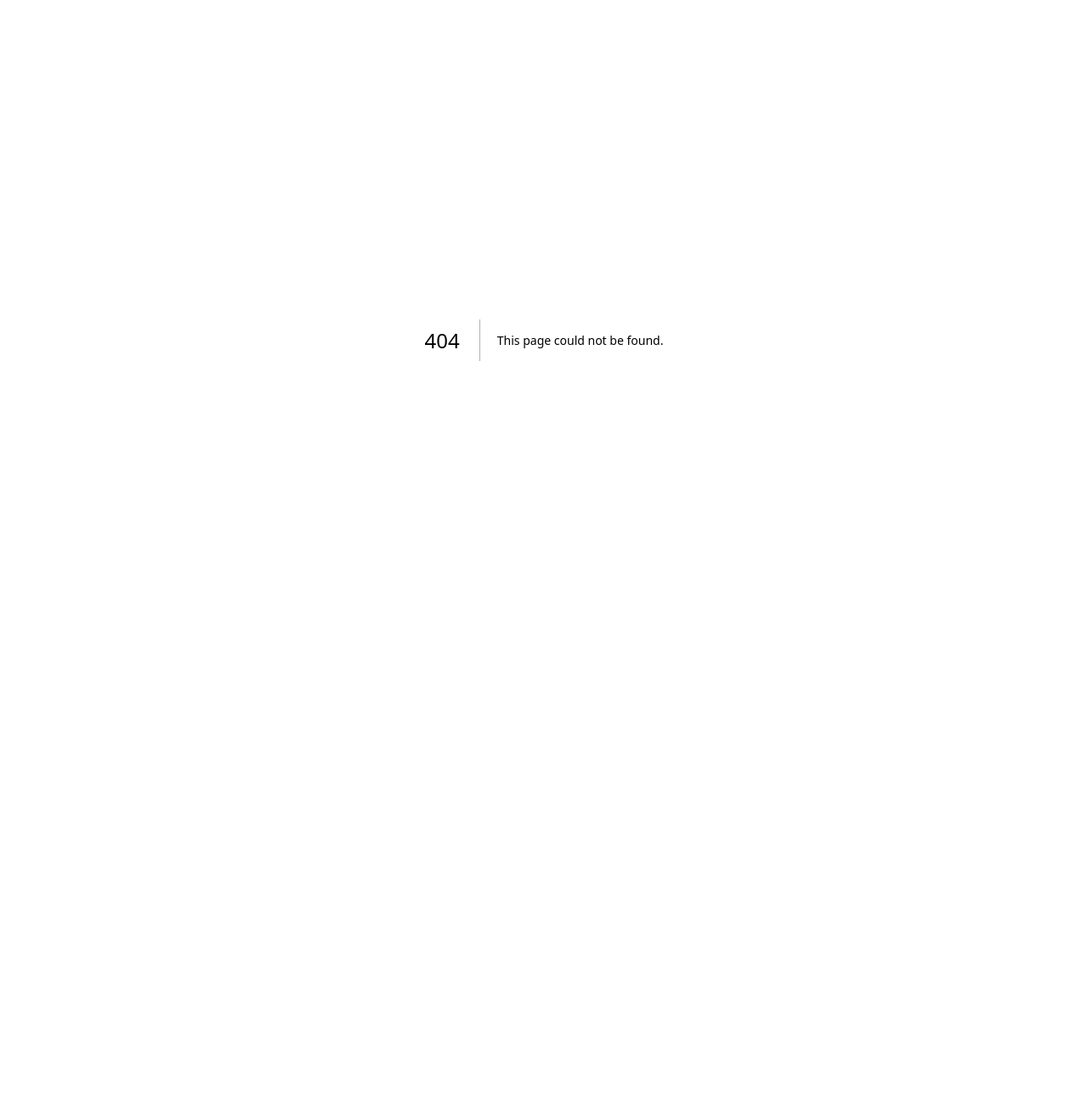
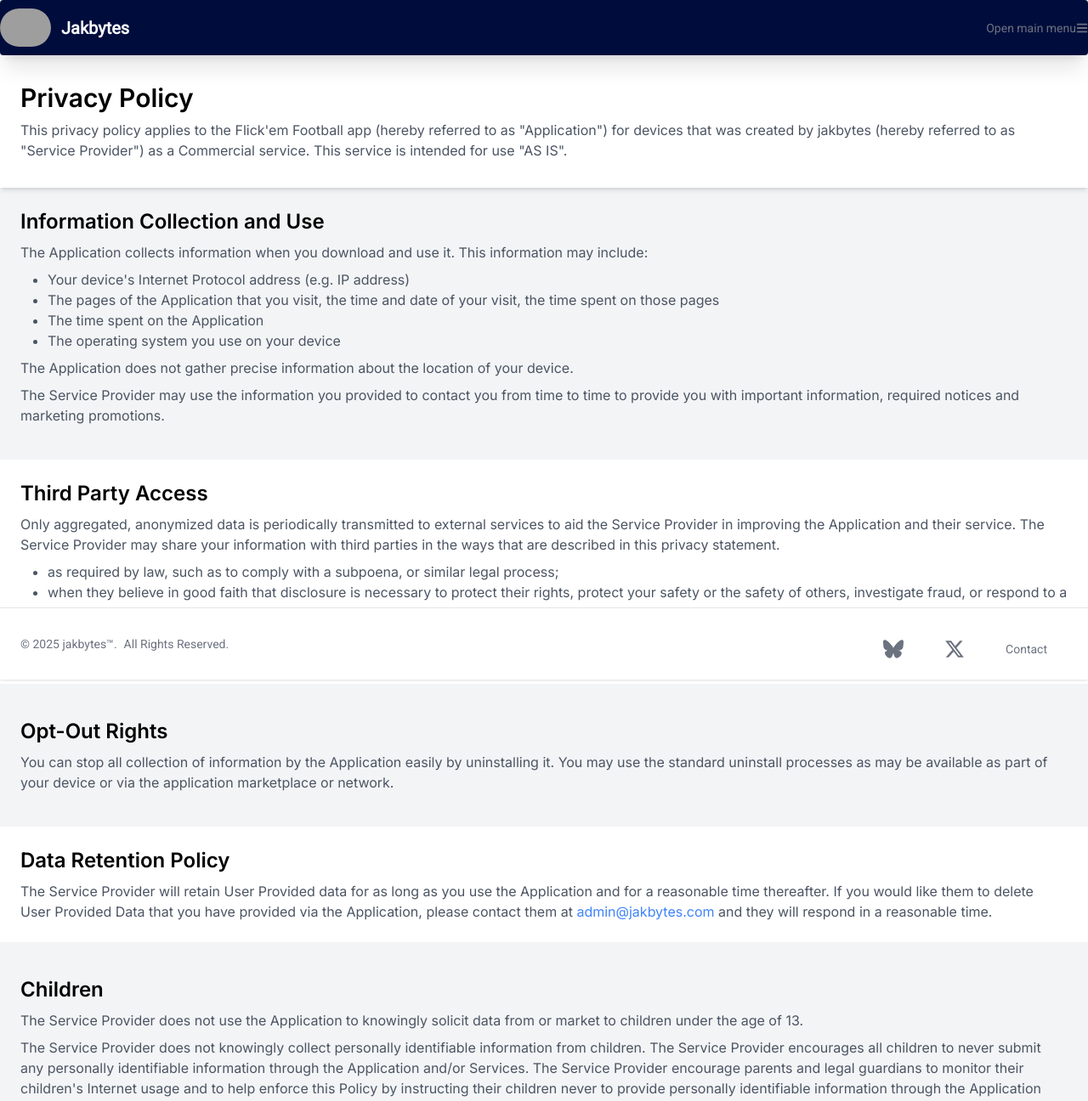
Before and after one commit to jakbytes/jakbytes.github.io, a Next.js app: page /privacy-policy-flickem-football in a window 1280 px wide. Before the commit this address had no page. Shown: the top 1296 px of the page at 85% size. Before the commit the page ends 800 px from the top, so only its background shows below. Built offline with nearby package versions, Linux system fonts and the light colour scheme; grey boxes are pictures that could not be loaded.

Commit message:
feat: flick'em-football privacy policy

```diff
--- /dev/null
+++ b/src/app/privacy-policy-flickem-football/page.tsx
@@ -0,0 +1,139 @@
+import NavBar from "@/components/nav";
+import Footer from "@/components/footer";
+
+export default function Page() {
+    return (
+        <main className="flex flex-col min-h-screen bg-gray-100">
+            <NavBar page={"about"} />
+            <header className="bg-white py-8 px-6 shadow-md">
+                <h1 className="text-3xl text-black font-semibold">Privacy Policy</h1>
+                <p className="mt-2 text-gray-600">
+                    {`This privacy policy applies to the Flick'em Football app (hereby referred to as "Application") for devices
+                    that was created by jakbytes (hereby referred to as "Service Provider") as a Commercial service.
+                    This service is intended for use "AS IS".`}
+                </p>
+            </header>
+
+            <section className="p-6">
+                <h2 className="text-2xl text-black font-semibold">Information Collection and Use</h2>
+                <p className="mt-2 text-gray-600">
+                    The Application collects information when you download and use it. This information may include:
+                </p>
+                <ul className="list-disc pl-8 mt-2 text-gray-600">
+                    <li>{`Your device's Internet Protocol address (e.g. IP address)`}</li>
+                    <li>The pages of the Application that you visit, the time and date of your visit, the time spent on
+                        those pages
+                    </li>
+                    <li>The time spent on the Application</li>
+                    <li>The operating system you use on your device</li>
+                </ul>
+                <p className="mt-2 text-gray-600">
+                    The Application does not gather precise information about the location of your device.
+                </p>
+                <p className="mt-2 text-gray-600">
+                    The Service Provider may use the information you provided to contact you from time to time to provide
+                    you with important information, required notices and marketing promotions.
+                </p>
+            </section>
+
+            <section className="p-6 bg-white mt-4">
+                <h2 className="text-2xl text-black font-semibold">Third Party Access</h2>
+                <p className="mt-2 text-gray-600">
+                    Only aggregated, anonymized data is periodically transmitted to external services to aid the Service
+                    Provider in improving the Application and their service. The Service Provider may share your
+                    information with third parties in the ways that are described in this privacy statement.
+                </p>
+                <ul className="list-disc pl-8 mt-2 text-gray-600">
+                    <li>as required by law, such as to comply with a subpoena, or similar legal process;</li>
+                    <li>when they believe in good faith that disclosure is necessary to protect their rights, protect
+                        your safety or the safety of others, investigate fraud, or respond to a government request;
+                    </li>
+                    <li>with their trusted services providers who work on their behalf, do not have an independent use
+                        of the information we disclose to them, and have agreed to adhere to the rules set forth in this
+                        privacy statement.
+                    </li>
+                </ul>
+            </section>
+
+            <section className="p-6 mt-4">
+                <h2 className="text-2xl text-black font-semibold">Opt-Out Rights</h2>
+                <p className="mt-2 text-gray-600">
+                    You can stop all collection of information by the Application easily by uninstalling it. You may use
+                    the standard uninstall processes as may be available as part of your device or via the
+                    application marketplace or network.
+                </p>
+            </section>
+
+            <section className="p-6 bg-white mt-4">
+                <h2 className="text-2xl text-black font-semibold">Data Retention Policy</h2>
+                <p className="mt-2 text-gray-600">
+                    The Service Provider will retain User Provided data for as long as you use the Application and for a
+                    reasonable time thereafter. If you would like them to delete User Provided Data that you have provided
+                    via the Application, please contact them at <a href="mailto:admin@jakbytes.com" className="text-blue-500 hover:underline">admin@jakbytes.com</a> and they will respond in a reasonable
+                    time.
+                </p>
+            </section>
+
+            <section className="p-6 mt-4">
+                <h2 className="text-2xl text-black font-semibold">Children</h2>
+                <p className="mt-2 text-gray-600">
+                    The Service Provider does not use the Application to knowingly solicit data from or market to
+                    children under the age of 13.
+                </p>
+                <p className="mt-2 text-gray-600">
+                    {`The Service Provider does not knowingly collect personally identifiable information from children.
+                    The Service Provider encourages all children to never submit any personally identifiable information
+                    through the Application and/or Services. The Service Provider encourage parents and legal guardians
+                    to monitor their children's Internet usage and to help enforce this Policy by instructing their
+                    children never to provide personally identifiable information through the Application and/or
+                    Services without their permission. If you have reason to believe that a child has provided
+                    personally identifiable information to the Service Provider through the Application and/or Services,
+                    please contact the Service Provider (admin@jakbytes.com) so that they will be able to take the
+                    necessary actions. You must also be at least 16 years of age to consent to the processing of your
+                    personally identifiable information in your country (in some countries we may allow your parent or
+                    guardian to do so on your behalf).`}
+                </p>
+            </section>
+
+            <section className="p-6 bg-white mt-4">
+                <h2 className="text-2xl text-black font-semibold">Security</h2>
+                <p className="mt-2 text-gray-600">
+                    The Service Provider is concerned about safeguarding the confidentiality of your information. The
+                    Service Provider provides physical, electronic, and procedural safeguards to protect information the
+                    Service Provider processes and maintains.
+                </p>
+            </section>
+
+            <section className="p-6 mt-4">
+                <h2 className="text-2xl text-black font-semibold">Changes</h2>
+                <p className="mt-2 text-gray-600">
+                    This Privacy Policy may be updated from time to time for any reason. The Service Provider will notify
+                    you of any changes to the Privacy Policy by updating this page with the new Privacy Policy. You are
+                    advised to consult this Privacy Policy regularly for any changes, as continued use is deemed
+                    approval of all changes.
+                </p>
+                <p className="mt-2 text-gray-600">
+                    This privacy policy is effective as of 2026-06-07
+                </p>
+            </section>
+
+            <section className="p-6 bg-white mt-4">
+                <h2 className="text-2xl text-black font-semibold">Your Consent</h2>
+                <p className="mt-2 text-gray-600">
+                    By using the Application, you are consenting to the processing of your information as set forth in
+                    this Privacy Policy now and as amended by us.
+                </p>
+            </section>
+
+            <section className="p-6 mt-4">
+                <h2 className="text-2xl text-black font-semibold">Contact Us</h2>
+                <p className="mt-2 text-gray-600">
+                    If you have any questions regarding privacy while using the Application, or have questions about the
+                    practices, please contact the Service Provider via email at <a
+                    href="mailto:admin@jakbytes.com" className="text-blue-500 hover:underline">admin@jakbytes.com</a>.
+                </p>
+            </section>
+            <Footer />
+        </main>
+    );
+}
```
